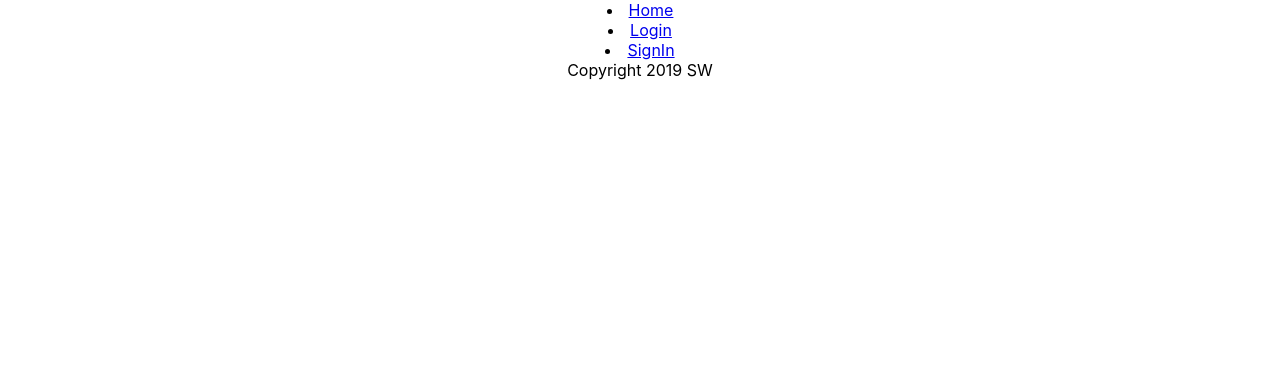
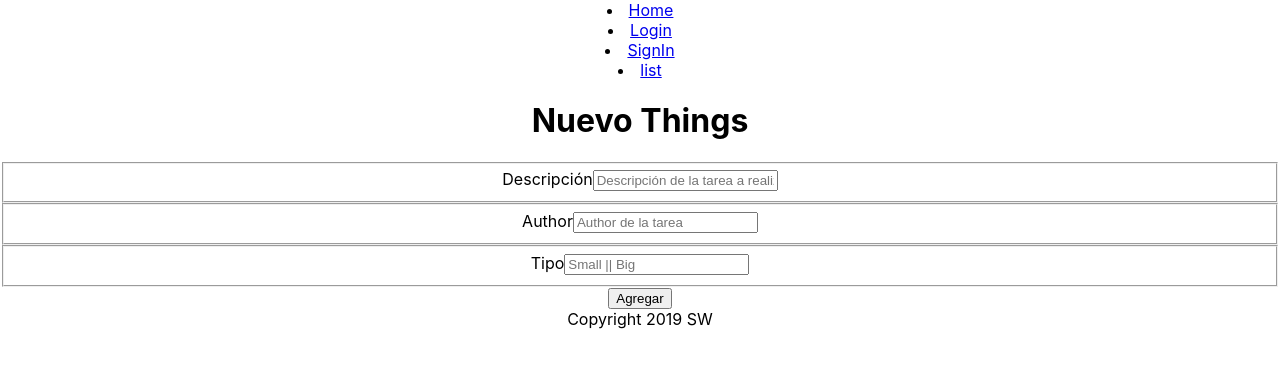
Before and after one commit to pain4508/proyectoFinalSW201903, a React (Create React App) app in the folder proyectofend-app-react/: page /addnew in a window 1280 px wide. Shown: the top 368 px of the page. Built offline with nearby package versions, Linux system fonts and the light colour scheme.

Commit message:
se agrega una lista de los elementos y se agregan elementos usando AXIOS

```diff
--- a/proyectofend-app-react/src/App.js
+++ b/proyectofend-app-react/src/App.js
@@ -5,6 +5,9 @@
 import Login from './Components/pages/login/Login';
 import Signin from './Components/pages/signin/Signin';
 import Footer from './Components/generics/footer/Footer';
+import Detail from './Components/pages/detail/Detail';
+import List from './Components/pages/list/List';
+import NewItem from './Components/pages/newItem/NewItem';
 import './App.css';
 
 function Home(){
@@ -19,10 +22,14 @@
                 <li><Link to = "/">Home</Link></li>
                 <li><Link to = "/login">Login</Link></li>
                 <li><Link to = "/signin">SignIn</Link></li>
+                <li><Link to = "/list">list</Link></li>
             </nav>
             <Route path = "/" exact component = {Home} />
             <Route path = "/login"  component = {Login} />
             <Route path = "/signin"  component = {Signin} />
+            <Route path = "/list"  component = {List} />
+            <Route path = "/addnew"  component = {NewItem} />
+            <Route path = "/detail/:itemid"  component = {Detail} />
             <Footer></Footer>
             </div>
             </Router>
--- /dev/null
+++ b/proyectofend-app-react/src/Components/pages/detail/Detail.js
@@ -0,0 +1,47 @@
+import React, {Component} from 'react';
+import {Link} from 'react-router-dom';
+import axios from 'axios';
+class Detail extends Component{
+    constructor(){
+        super();
+        this.state = {
+            detail: null,
+            isLoading: false,
+            hasErrors: false
+        }
+    }
+
+    componentDidMount(){
+        let {itemid} = this.props.match.params;
+        axios.get(`/api/things/byid/${itemid}`)
+        .then((resp)=>{
+            this.setState({detail:resp.data, isLoading:false, hasErrors: false});
+        })
+        .catch((err)=>{
+            this.setState({detail:null, isLoading:false, hasErrors:err});
+        })
+    }
+    render(){
+        let itemId = this.props.match.params.itemid;
+        let itemBody = null;
+        if(this.state.detail){
+            let {desc, due, author} = this.state.detail;
+            itemBody = (
+           <div>
+              <h1>{itemId}</h1>
+              <b>{desc}</b><br/>
+              <b>{due}</b><br/>
+              <b>{author}</b><br/>
+            </div>
+            );
+        }
+
+        return (
+            <div>
+                {itemBody}
+            <Link to="/list">Regresar</Link>
+            </div>
+        );
+    }
+}
+export default Detail;
--- /dev/null
+++ b/proyectofend-app-react/src/Components/pages/list/List.js
@@ -0,0 +1,57 @@
+import React, {Component}  from 'react';
+import {Link} from 'react-router-dom';
+import axios from 'axios';
+import './List.css';
+
+function ListItem(props){
+    return(
+        <div key={props._id}>
+            <b>
+                <Link to={`/detail/${props._id}`}>{props.desc}</Link>
+            </b>
+        </div>
+    );
+}
+class List extends Component{
+    constructor(){
+        super();
+        this.state = {
+            things:[],
+            isLoading: false,
+            error: false,
+        }
+    }
+
+    componentDidMount(){
+        this.setState({isLoading:true});
+        axios.get('/api/things/')
+        .then((resp)=>{
+            this.setState({things:resp.data, isLoading:false})
+        })
+        .catch((err)=>{
+            alert(err);
+        })
+        ;
+    }
+    render(){
+        let listItems = [];
+        if(this.state.things.length > 0){
+            listItems = this.state.things.map((o, i)=>{
+                return (<ListItem {...o}/>);
+            });
+        }
+        return (
+        <div className = "listholder">
+            <h1>Lista API</h1>
+            <h2>Documentos {this.state.things.length}</h2>
+            <Link to = "addnew">Agregar PBE</Link>
+            <div>
+                {listItems}
+            </div>
+            {(this.state.isLoading)? "...Cargando":null}
+        </div>
+        )
+    }
+}
+
+export default List;
--- /dev/null
+++ b/proyectofend-app-react/src/Components/pages/newItem/NewItem.js
@@ -0,0 +1,105 @@
+import React, {Component} from 'react';
+import axios from 'axios';
+import {Link} from 'react-router-dom';
+import Body from '../../generics/body/Body';
+import Input from '../../generics/input/Input';
+
+class NewItem extends Component{
+    constructor(){
+        super();
+        this.state = {
+            txtDesc : "",
+            txtDescError : "",
+            txtAutor : "",
+            txtAutorError : "",
+            txtTipo : "",
+            txtTipoError : "",
+            redirectTo : "",
+            error : ""
+        }
+        this.onChangehandler = this.onChangehandler.bind(this);
+        this.onBlurHandler = this.onBlurHandler.bind(this);
+        this.onClickHandler = this.onClickHandler.bind(this);
+    }
+
+    onChangehandler(e){
+        let {name, value} = e.currentTarget;
+        this.setState({[name]:value});
+    }
+    onBlurHandler(e){
+        let {name, value} = e.currentTarget;
+    }
+
+    onClickHandler(e){
+        e.preventDefault();
+        e.stopPropagation();
+        axios.post(
+            `/api/things/new`,
+            {
+                desc:this.state.txtDesc,
+                author:this.state.txtAutor,
+                type:this.state.txtTipo
+            }).then(
+                (resp)=>{
+                    this.setState({redirectTo : "/list"});
+                }
+            )
+            .catch(
+                (err)=>{
+                    this.setState({error : err});
+                }
+            );
+    }
+    render(){
+        if(this.state.redirectTo!==""){
+            return (
+                <div>
+                    <Link to = {this.state.redirectTo}>Item Agregado Satisfactoriamente</Link>
+                </div>
+            )
+        }
+        return(
+            <div>
+                <h1>Nuevo Things</h1>
+                <Body>
+                    <Input
+                    inputLabel         ="Descripción"
+                    inputName          ="txtDesc"
+                    inputType          ="text"
+                    inputPlaceHolder   ="Descripción de la tarea a realizar"
+                    inputValue         ={this.state.txtDesc || null}
+                    inputErrorMsg      ={this.state.txtDescError || null}
+                    inputChangeHandler ={this.onChangehandler}
+                    inputBlurHandler   ={this.onBlurHandler}
+                    />
+                    <Input
+                    inputLabel         ="Author"
+                    inputName          ="txtAutor"
+                    inputType          ="text"
+                    inputPlaceHolder   ="Author de la tarea"
+                    inputValue         ={this.state.txtAutor || null}
+                    inputErrorMsg      ={this.state.txtDescError || null}
+                    inputChangeHandler ={this.onChangehandler}
+                    inputBlurHandler   ={this.onBlurHandler}
+                    />
+                    <Input
+                    inputLabel         ="Tipo"
+                    inputName          ="txtTipo"
+                    inputType          ="text"
+                    inputPlaceHolder   ="Small || Big"
+                    inputValue         ={this.state.txtTipo || null}
+                    inputErrorMsg      ={this.state.txtTipoError || null}
+                    inputChangeHandler ={this.onChangehandler}
+                    inputBlurHandler   ={this.onBlurHandler}
+                    />
+                    <button onClick = {this.onClickHandler}>Agregar</button>
+                    <div>
+                        {this.state.error}
+                    </div>
+                </Body>
+            </div>
+        );
+    }
+}
+
+export default NewItem;
```
Also changed, not shown: proyectofend-app-react/src/Components/pages/detail/Detail.css (added), proyectofend-app-react/src/Components/pages/list/List.css (added), proyectofend-app-react/src/Components/pages/newItem/NewItem.css (added).
